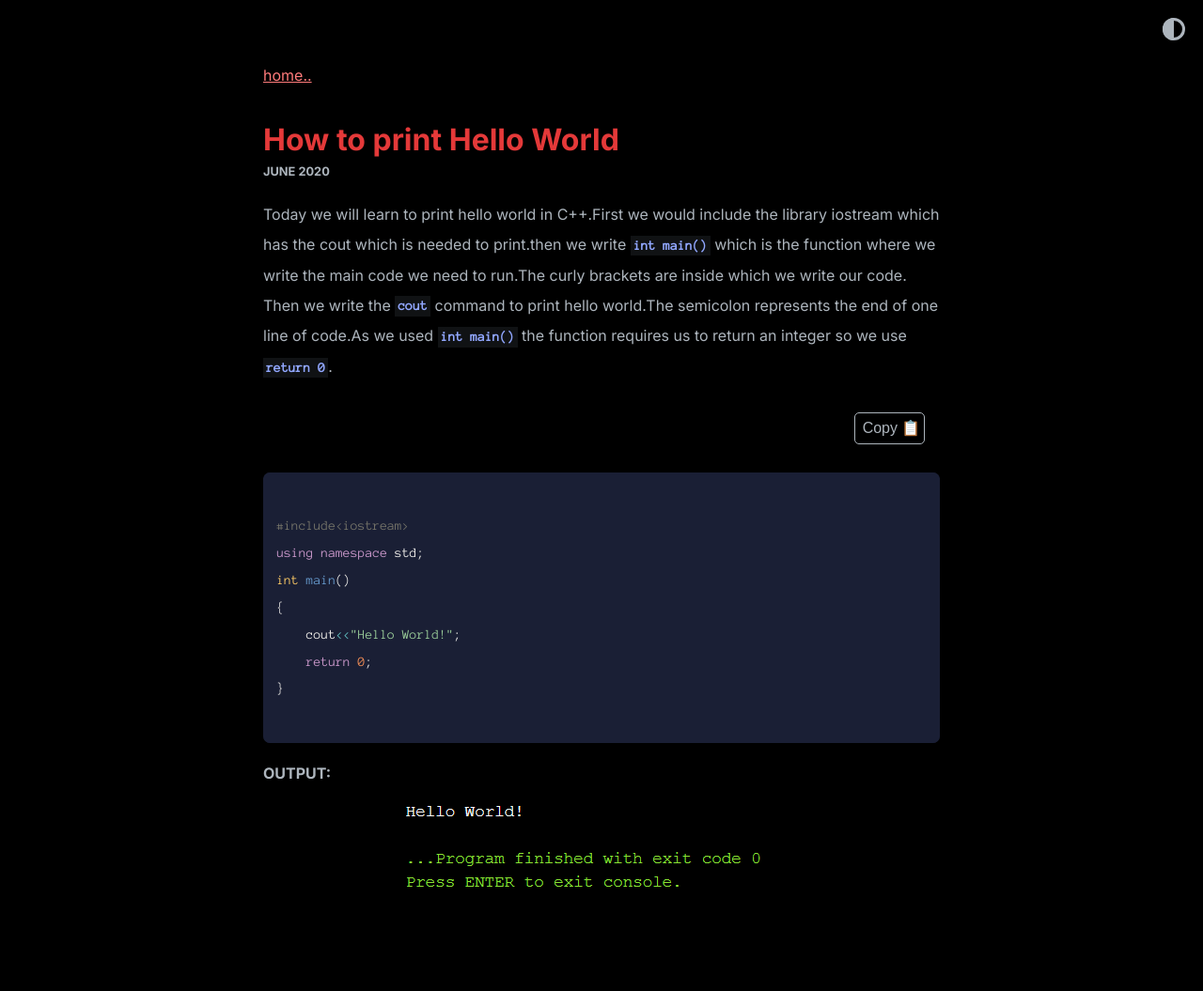
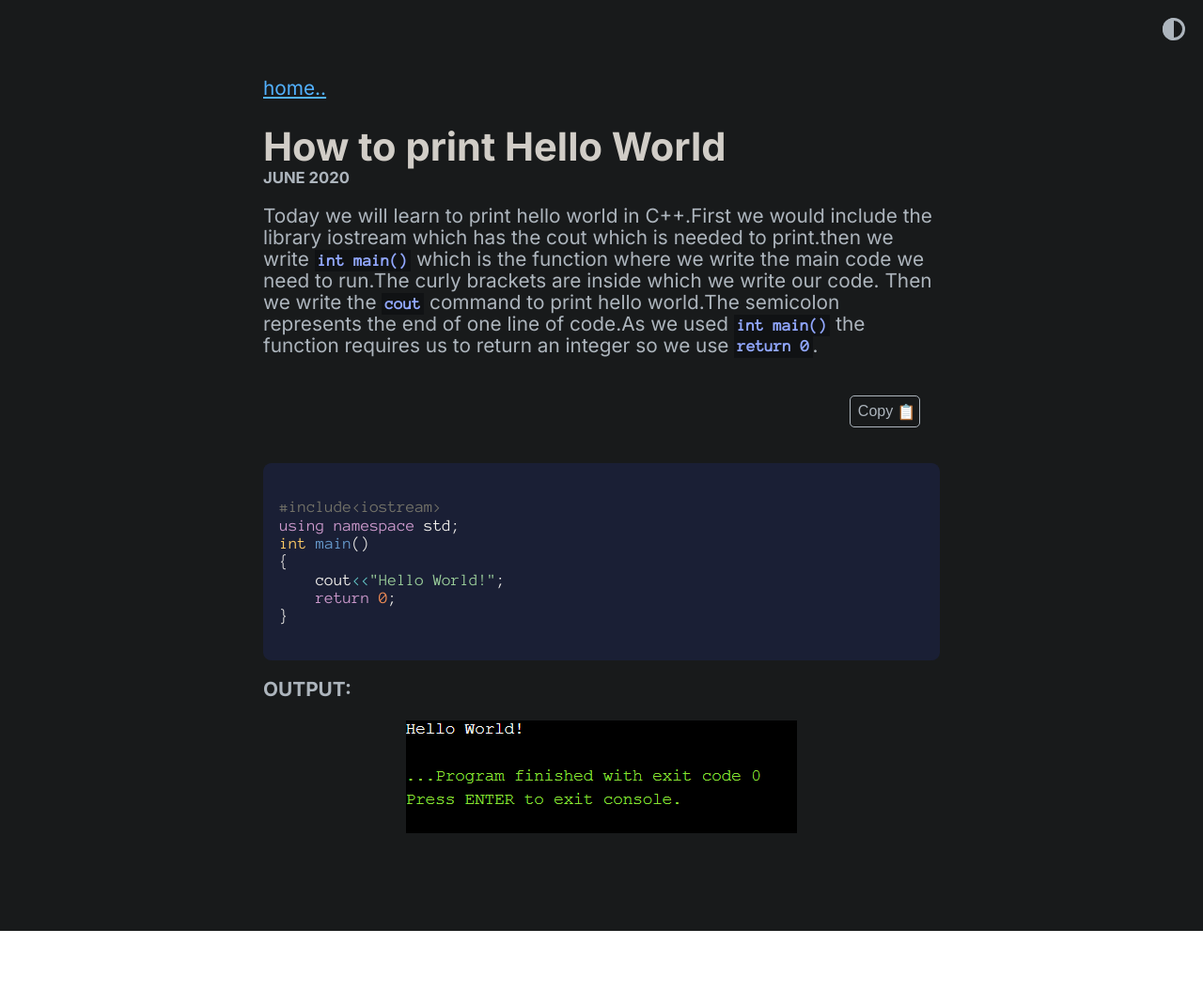
Before and after one commit to sAksham-Ar/archived-blog, a Jekyll site: the page built from _posts/2020-06-30-How-to-print-hello-world.md, in a window 1280 px wide. Shown: the whole page at 94% size. Built offline with Jekyll 4.4.1, drawn with Linux system fonts in a browser that asks for light colours; comment, search, counter and statistics services are not loaded; after the commit the page ends 991 px from its top, so only the background shows below that.

Commit message:
updated css

```diff
--- a/_sass/moonwalk.scss
+++ b/_sass/moonwalk.scss
@@ -5,14 +5,14 @@ html { height: 100%; }
 
 body {
   font-family:  "Inter", -apple-system, "avenir next", avenir, roboto, noto, ubuntu, "helvetica neue", helvetica, sans-serif;
-  font-size: 1.0rem;
-  line-height: 2;
+  font-size: 1.3rem;
+  line-height: 1.1;
   margin: 0;
   min-height: 100%;
 }
 pre, code {
   font-family: "Anonymous Pro", "Courier New", monospace;
-  font-size: 0.9rem;
+  font-size: 1.1rem;
 }
 
 h2, h3, h4, h5 { margin-top: 1.5em; }
@@ -76,10 +76,10 @@ html {
 // -------------- THEME SWITCHER -------------- //
 @mixin dark-appearance {
   html, body  {
-        --headings: rgb(228, 57, 57);
-        --links: #ff7b7b;
+        --headings: rgb(209, 205, 199);
+        --links:rgb(82, 177, 255);
         --highlight: #fc8484;
-        --bg: black;
+        --bg: rgb(24, 26, 27);
         --bg-secondary: #101214;
         --text: #adb5bd;
         --code-text: #91A7FF;
@@ -178,7 +178,7 @@ p code, li code {
   font-weight: bold;
 }
 .post-title {
-  margin-bottom:-1.5rem;
+  margin-bottom:-1rem;
 }
 .project-title {
   margin-bottom: 0.8rem;
```
